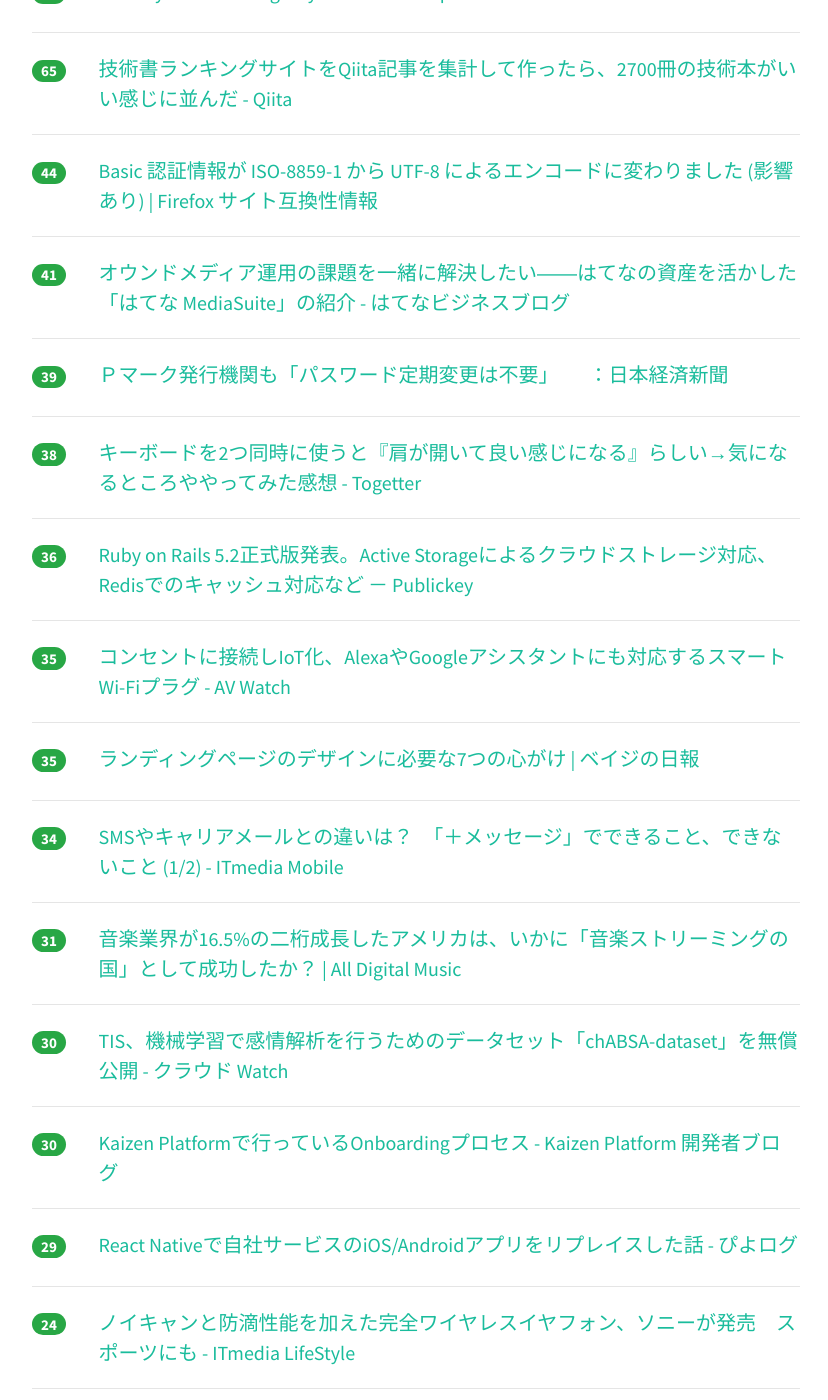
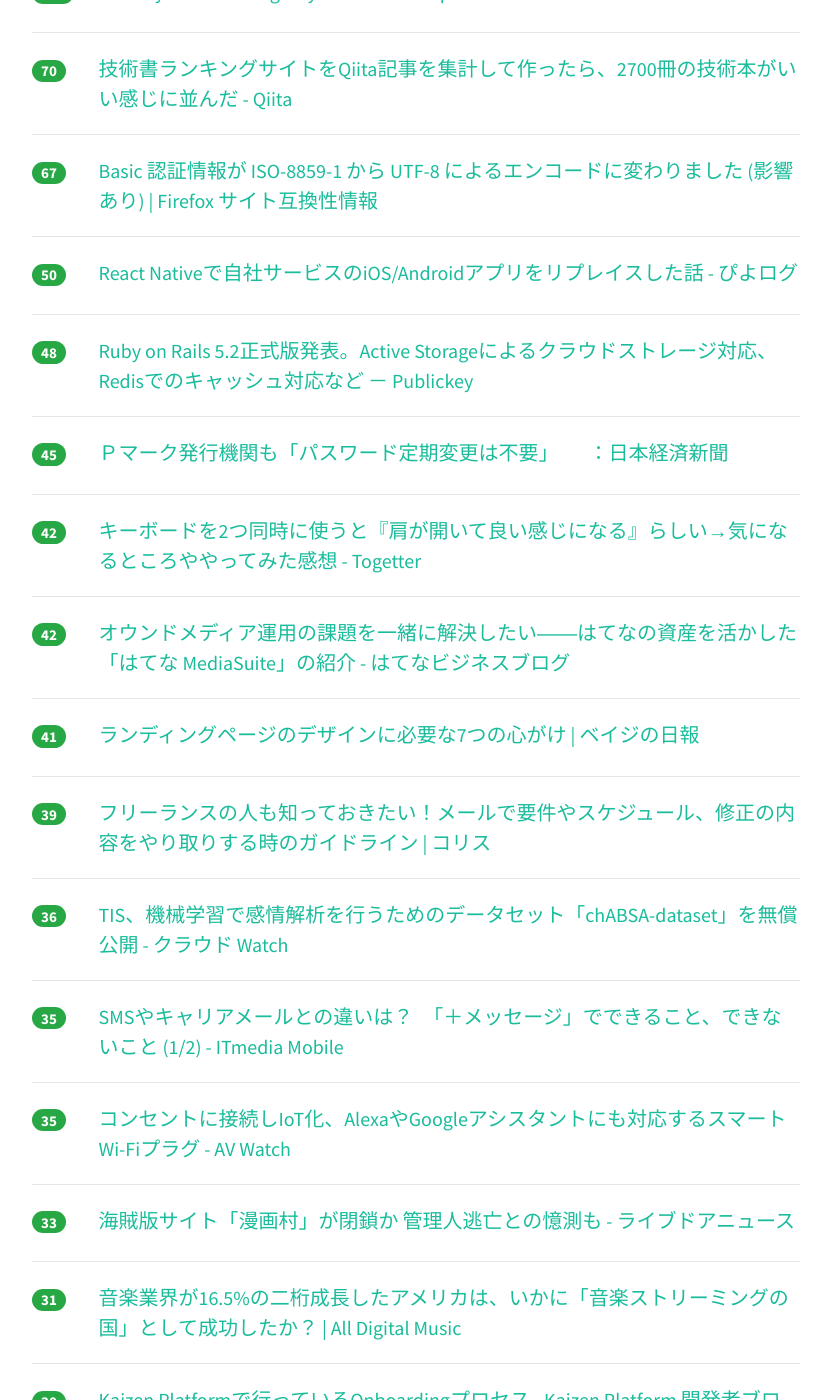
Before and after one commit to yatta47/hatena-matome-site, a Jekyll site: the page built from _posts/2018-04-11-hatena.md, in a window 1280 px wide and 1400 px high, scrolled down 700 px. Shown: the whole window, without its empty margins (224-1052 px from the left). Built offline with Jekyll 4.4.1, drawn with Linux system fonts in a browser that asks for light colours; nearby versions of some CDN libraries; some of the changed text lies outside the part shown.

Commit message:
Updated 2018-04-11

```diff
--- a/_posts/2018-04-11-hatena.md
+++ b/_posts/2018-04-11-hatena.md
@@ -1,59 +1,84 @@
 ---
 layout: post
 title:  "2018-04-11 はてぶIT"
-date:   2018-04-11 12:02:29
+date:   2018-04-11 13:01:54
 tags: [it-hotentry]
 ---
-32 件のデータあり
+34 件のデータあり
 
 <hr><div class="row">
-<div class="col-1"><span class="badge badge-pill badge-success h2">165</span></div>
+<div class="col-1"><span class="badge badge-pill badge-success h2">213</span></div>
 <div class="col-11"><a href='http://www.publickey1.jp/blog/18/googlenetflixkayenta.html' target='_blank'>GoogleとNetflix、カナリアリリース分析ツール「Kayenta」オープンソースで公開。新たにデプロイしたリリースに問題がないかを自動分析 － Publickey</a></div>
 </div>
 <hr>
 <div class="row">
-<div class="col-1"><span class="badge badge-pill badge-success h2">149</span></div>
+<div class="col-1"><span class="badge badge-pill badge-success h2">192</span></div>
 <div class="col-11"><a href='http://mercan.mercari.com/entry/2018/04/10/163322' target='_blank'>社内のSlack文化に密かに感動している件について #メルカリな日々 2018/4/10 - mercan（メルカン）</a></div>
 </div>
 <hr>
 <div class="row">
-<div class="col-1"><span class="badge badge-pill badge-success h2">128</span></div>
+<div class="col-1"><span class="badge badge-pill badge-success h2">147</span></div>
 <div class="col-11"><a href='https://qiita.com/IshitaTakeshi/items/915de731d8081e711ae5' target='_blank'>SSDで道路の損傷を検出した - Qiita</a></div>
 </div>
 <hr>
 <div class="row">
-<div class="col-1"><span class="badge badge-pill badge-success h2">95</span></div>
+<div class="col-1"><span class="badge badge-pill badge-success h2">110</span></div>
 <div class="col-11"><a href='https://github.com/ten' target='_blank'>Thank you for making 10 years of GitHub possible · GitHub</a></div>
 </div>
 <hr>
 <div class="row">
-<div class="col-1"><span class="badge badge-pill badge-success h2">65</span></div>
+<div class="col-1"><span class="badge badge-pill badge-success h2">70</span></div>
 <div class="col-11"><a href='https://qiita.com/jabba/items/edefda09121877b79760' target='_blank'>技術書ランキングサイトをQiita記事を集計して作ったら、2700冊の技術本がいい感じに並んだ - Qiita</a></div>
 </div>
 <hr>
 <div class="row">
-<div class="col-1"><span class="badge badge-pill badge-success h2">44</span></div>
+<div class="col-1"><span class="badge badge-pill badge-success h2">67</span></div>
 <div class="col-11"><a href='https://www.fxsitecompat.com/ja/docs/2018/basic-auth-credentials-are-now-encoded-in-utf-8-instead-of-iso-8859-1/' target='_blank'>Basic 認証情報が ISO-8859-1 から UTF-8 によるエンコードに変わりました (影響あり) | Firefox サイト互換性情報</a></div>
 </div>
 <hr>
 <div class="row">
-<div class="col-1"><span class="badge badge-pill badge-success h2">41</span></div>
+<div class="col-1"><span class="badge badge-pill badge-success h2">50</span></div>
+<div class="col-11"><a href='https://blog.piyo.tech/posts/2018-04-11-react-native/' target='_blank'>React Nativeで自社サービスのiOS/Androidアプリをリプレイスした話 - ぴよログ</a></div>
+</div>
+<hr>
+<div class="row">
+<div class="col-1"><span class="badge badge-pill badge-success h2">48</span></div>
+<div class="col-11"><a href='http://www.publickey1.jp/blog/18/ruby_on_rails_52active_storageredis.html' target='_blank'>Ruby on Rails 5.2正式版発表。Active Storageによるクラウドストレージ対応、Redisでのキャッシュ対応など － Publickey</a></div>
+</div>
+<hr>
+<div class="row">
+<div class="col-1"><span class="badge badge-pill badge-success h2">45</span></div>
+<div class="col-11"><a href='https://www.nikkei.com/article/DGXMZO29214870Q8A410C1CR8000/' target='_blank'>Ｐマーク発行機関も「パスワード定期変更は不要」　　：日本経済新聞</a></div>
+</div>
+<hr>
+<div class="row">
+<div class="col-1"><span class="badge badge-pill badge-success h2">42</span></div>
+<div class="col-11"><a href='https://togetter.com/li/1216873' target='_blank'>キーボードを2つ同時に使うと『肩が開いて良い感じになる』らしい→気になるところややってみた感想 - Togetter</a></div>
+</div>
+<hr>
+<div class="row">
+<div class="col-1"><span class="badge badge-pill badge-success h2">42</span></div>
 <div class="col-11"><a href='http://business.hatenastaff.com/entry/mediasuite' target='_blank'>オウンドメディア運用の課題を一緒に解決したい――はてなの資産を活かした「はてな MediaSuite」の紹介 - はてなビジネスブログ</a></div>
 </div>
 <hr>
 <div class="row">
-<div class="col-1"><span class="badge badge-pill badge-success h2">39</span></div>
-<div class="col-11"><a href='https://www.nikkei.com/article/DGXMZO29214870Q8A410C1CR8000/' target='_blank'>Ｐマーク発行機関も「パスワード定期変更は不要」　　：日本経済新聞</a></div>
+<div class="col-1"><span class="badge badge-pill badge-success h2">41</span></div>
+<div class="col-11"><a href='https://baigie.me/nippo/2018/04/11/landing-page-7point/' target='_blank'>ランディングページのデザインに必要な7つの心がけ | ベイジの日報</a></div>
 </div>
 <hr>
 <div class="row">
-<div class="col-1"><span class="badge badge-pill badge-success h2">38</span></div>
-<div class="col-11"><a href='https://togetter.com/li/1216873' target='_blank'>キーボードを2つ同時に使うと『肩が開いて良い感じになる』らしい→気になるところややってみた感想 - Togetter</a></div>
+<div class="col-1"><span class="badge badge-pill badge-success h2">39</span></div>
+<div class="col-11"><a href='https://coliss.com/articles/build-websites/operation/work/confirmation-guidline-for-advertisement-production.html' target='_blank'>フリーランスの人も知っておきたい！メールで要件やスケジュール、修正の内容をやり取りする時のガイドライン | コリス</a></div>
 </div>
 <hr>
 <div class="row">
 <div class="col-1"><span class="badge badge-pill badge-success h2">36</span></div>
-<div class="col-11"><a href='http://www.publickey1.jp/blog/18/ruby_on_rails_52active_storageredis.html' target='_blank'>Ruby on Rails 5.2正式版発表。Active Storageによるクラウドストレージ対応、Redisでのキャッシュ対応など － Publickey</a></div>
+<div class="col-11"><a href='https://cloud.watch.impress.co.jp/docs/news/1116199.html' target='_blank'>TIS、機械学習で感情解析を行うためのデータセット「chABSA-dataset」を無償公開 - クラウド Watch</a></div>
+</div>
+<hr>
+<div class="row">
+<div class="col-1"><span class="badge badge-pill badge-success h2">35</span></div>
+<div class="col-11"><a href='http://www.itmedia.co.jp/mobile/articles/1804/10/news128.html' target='_blank'>SMSやキャリアメールとの違いは？　「＋メッセージ」でできること、できないこと (1/2) - ITmedia Mobile</a></div>
 </div>
 <hr>
 <div class="row">
@@ -62,13 +87,8 @@ tags: [it-hotentry]
 </div>
 <hr>
 <div class="row">
-<div class="col-1"><span class="badge badge-pill badge-success h2">35</span></div>
-<div class="col-11"><a href='https://baigie.me/nippo/2018/04/11/landing-page-7point/' target='_blank'>ランディングページのデザインに必要な7つの心がけ | ベイジの日報</a></div>
-</div>
-<hr>
-<div class="row">
-<div class="col-1"><span class="badge badge-pill badge-success h2">34</span></div>
-<div class="col-11"><a href='http://www.itmedia.co.jp/mobile/articles/1804/10/news128.html' target='_blank'>SMSやキャリアメールとの違いは？　「＋メッセージ」でできること、できないこと (1/2) - ITmedia Mobile</a></div>
+<div class="col-1"><span class="badge badge-pill badge-success h2">33</span></div>
+<div class="col-11"><a href='http://news.livedoor.com/article/detail/14562118/' target='_blank'>海賊版サイト「漫画村」が閉鎖か 管理人逃亡との憶測も - ライブドアニュース</a></div>
 </div>
 <hr>
 <div class="row">
@@ -78,27 +98,17 @@ tags: [it-hotentry]
 <hr>
 <div class="row">
 <div class="col-1"><span class="badge badge-pill badge-success h2">30</span></div>
-<div class="col-11"><a href='https://cloud.watch.impress.co.jp/docs/news/1116199.html' target='_blank'>TIS、機械学習で感情解析を行うためのデータセット「chABSA-dataset」を無償公開 - クラウド Watch</a></div>
-</div>
-<hr>
-<div class="row">
-<div class="col-1"><span class="badge badge-pill badge-success h2">30</span></div>
 <div class="col-11"><a href='http://developer.kaizenplatform.com/entry/glidenote/2018-04-11' target='_blank'>Kaizen Platformで行っているOnboardingプロセス - Kaizen Platform 開発者ブログ</a></div>
 </div>
 <hr>
 <div class="row">
-<div class="col-1"><span class="badge badge-pill badge-success h2">29</span></div>
-<div class="col-11"><a href='https://blog.piyo.tech/posts/2018-04-11-react-native/' target='_blank'>React Nativeで自社サービスのiOS/Androidアプリをリプレイスした話 - ぴよログ</a></div>
-</div>
-<hr>
-<div class="row">
-<div class="col-1"><span class="badge badge-pill badge-success h2">24</span></div>
+<div class="col-1"><span class="badge badge-pill badge-success h2">25</span></div>
 <div class="col-11"><a href='http://www.itmedia.co.jp/lifestyle/articles/1804/10/news132.html' target='_blank'>ノイキャンと防滴性能を加えた完全ワイヤレスイヤフォン、ソニーが発売　スポーツにも - ITmedia LifeStyle</a></div>
 </div>
 <hr>
 <div class="row">
-<div class="col-1"><span class="badge badge-pill badge-success h2">23</span></div>
-<div class="col-11"><a href='https://coliss.com/articles/build-websites/operation/work/confirmation-guidline-for-advertisement-production.html' target='_blank'>フリーランスの人も知っておきたい！メールで要件やスケジュール、修正の内容をやり取りする時のガイドライン | コリス</a></div>
+<div class="col-1"><span class="badge badge-pill badge-success h2">22</span></div>
+<div class="col-11"><a href='https://www.bitclear.co.jp/vpcendpoint/' target='_blank'>AWSでS3を使う場合は必ずVPCエンドポイントも作成しておくクセをつけましょう。 | 株式会社ビットクリア</a></div>
 </div>
 <hr>
 <div class="row">
@@ -108,27 +118,17 @@ tags: [it-hotentry]
 <hr>
 <div class="row">
 <div class="col-1"><span class="badge badge-pill badge-success h2">21</span></div>
-<div class="col-11"><a href='http://thefbai.com/forums/topic/watch-liveas-roma-vs-barcelona-live-stream-uefa-champions-league-soccer-match-17/' target='_blank'>(WATCH.LIVE)AS Roma vs Barcelona Live Stream UEFA Champions League Soccer Match – Food Bloggers Association, India</a></div>
-</div>
-<hr>
-<div class="row">
-<div class="col-1"><span class="badge badge-pill badge-success h2">21</span></div>
 <div class="col-11"><a href='http://egamiday3.seesaa.net/article/458716536.html' target='_blank'>人はなぜ「図書館情報資源概論」を学ぶのか: egamiday 3</a></div>
 </div>
 <hr>
 <div class="row">
-<div class="col-1"><span class="badge badge-pill badge-success h2">20</span></div>
-<div class="col-11"><a href='https://www.stem.org.uk/node/435012' target='_blank'>FREE LIVE!!@Roma vs Barcelona Live Stream | STEM</a></div>
+<div class="col-1"><span class="badge badge-pill badge-success h2">19</span></div>
+<div class="col-11"><a href='https://japan.zdnet.com/article/35117439/' target='_blank'>テンセント、ゲームの世界にも信用スコアを導入 - ZDNet Japan</a></div>
 </div>
 <hr>
 <div class="row">
 <div class="col-1"><span class="badge badge-pill badge-success h2">19</span></div>
-<div class="col-11"><a href='https://www.bitclear.co.jp/vpcendpoint/' target='_blank'>AWSでS3を使う場合は必ずVPCエンドポイントも作成しておくクセをつけましょう。 | 株式会社ビットクリア</a></div>
-</div>
-<hr>
-<div class="row">
-<div class="col-1"><span class="badge badge-pill badge-success h2">18</span></div>
-<div class="col-11"><a href='https://japan.zdnet.com/article/35117439/' target='_blank'>テンセント、ゲームの世界にも信用スコアを導入 - ZDNet Japan</a></div>
+<div class="col-11"><a href='https://www.asahi.com/articles/ASL4C0T9CL4BUHBI03B.html' target='_blank'>ザッカーバーグ氏、情報流出を陳謝　米上院公聴会始まる：朝日新聞デジタル</a></div>
 </div>
 <hr>
 <div class="row">
@@ -137,12 +137,17 @@ tags: [it-hotentry]
 </div>
 <hr>
 <div class="row">
-<div class="col-1"><span class="badge badge-pill badge-success h2">16</span></div>
-<div class="col-11"><a href='https://www.asahi.com/articles/ASL4C0T9CL4BUHBI03B.html' target='_blank'>ザッカーバーグ氏、情報流出を陳謝　米上院公聴会始まる：朝日新聞デジタル</a></div>
+<div class="col-1"><span class="badge badge-pill badge-success h2">18</span></div>
+<div class="col-11"><a href='https://anond.hatelabo.jp/20180411003650' target='_blank'>派遣のプログラマが使えない理由</a></div>
 </div>
 <hr>
 <div class="row">
-<div class="col-1"><span class="badge badge-pill badge-success h2">12</span></div>
+<div class="col-1"><span class="badge badge-pill badge-success h2">15</span></div>
+<div class="col-11"><a href='http://kyoumoe.hatenablog.com/entry/20180410/1523371740' target='_blank'>アンチを暇人と馬鹿にするイケダハヤト、「暇でよかった」という記事を書いてることがバレる - 今日も得る物なしZ</a></div>
+</div>
+<hr>
+<div class="row">
+<div class="col-1"><span class="badge badge-pill badge-success h2">13</span></div>
 <div class="col-11"><a href='https://privacymark.jp/news/system/2018/0410.html' target='_blank'>制度関連のNEWS｜「JIS Q 15001:2006をベースにした個人情報保護マネジメントシステム実施のためのガイドライン-第2版-」の一部改訂について｜プライバシーマーク制度｜一般財団法人日本情報</a></div>
 </div>
 <hr>
@@ -152,17 +157,22 @@ tags: [it-hotentry]
 </div>
 <hr>
 <div class="row">
-<div class="col-1"><span class="badge badge-pill badge-success h2">12</span></div>
-<div class="col-11"><a href='http://kyoumoe.hatenablog.com/entry/20180410/1523371740' target='_blank'>アンチを暇人と馬鹿にするイケダハヤト、「暇でよかった」という記事を書いてることがバレる - 今日も得る物なしZ</a></div>
-</div>
-<hr>
-<div class="row">
 <div class="col-1"><span class="badge badge-pill badge-success h2">7</span></div>
 <div class="col-11"><a href='https://headlines.yahoo.co.jp/hl?a=20180410-00000063-zdn_mkt-bus_all' target='_blank'>「＋メッセージ」なぜ開発？　3大キャリアが異例の共同会見（ITmedia ビジネスオンライン） - Yahoo!ニュース</a></div>
 </div>
 <hr>
 <div class="row">
-<div class="col-1"><span class="badge badge-pill badge-success h2">3</span></div>
+<div class="col-1"><span class="badge badge-pill badge-success h2">2</span></div>
 <div class="col-11"><a href='http://www.mst3k.com/manchestercityvsliverpoollivestream' target='_blank'>[LIVE]Manchester City vs Liverpool Live Stream at Mystery Science Theater 3000</a></div>
 </div>
 <hr>
+<div class="row">
+<div class="col-1"><span class="badge badge-pill badge-success h2">2</span></div>
+<div class="col-11"><a href='http://thefbai.com/forums/topic/watch-liveas-roma-vs-barcelona-live-stream-uefa-champions-league-soccer-match-17/' target='_blank'>(WATCH.LIVE)AS Roma vs Barcelona Live Stream UEFA Champions League Soccer Match – Food Bloggers Association, India</a></div>
+</div>
+<hr>
+<div class="row">
+<div class="col-1"><span class="badge badge-pill badge-success h2">1</span></div>
+<div class="col-11"><a href='https://www.stem.org.uk/node/435012' target='_blank'>FREE LIVE!!@Roma vs Barcelona Live Stream | STEM</a></div>
+</div>
+<hr>
```
